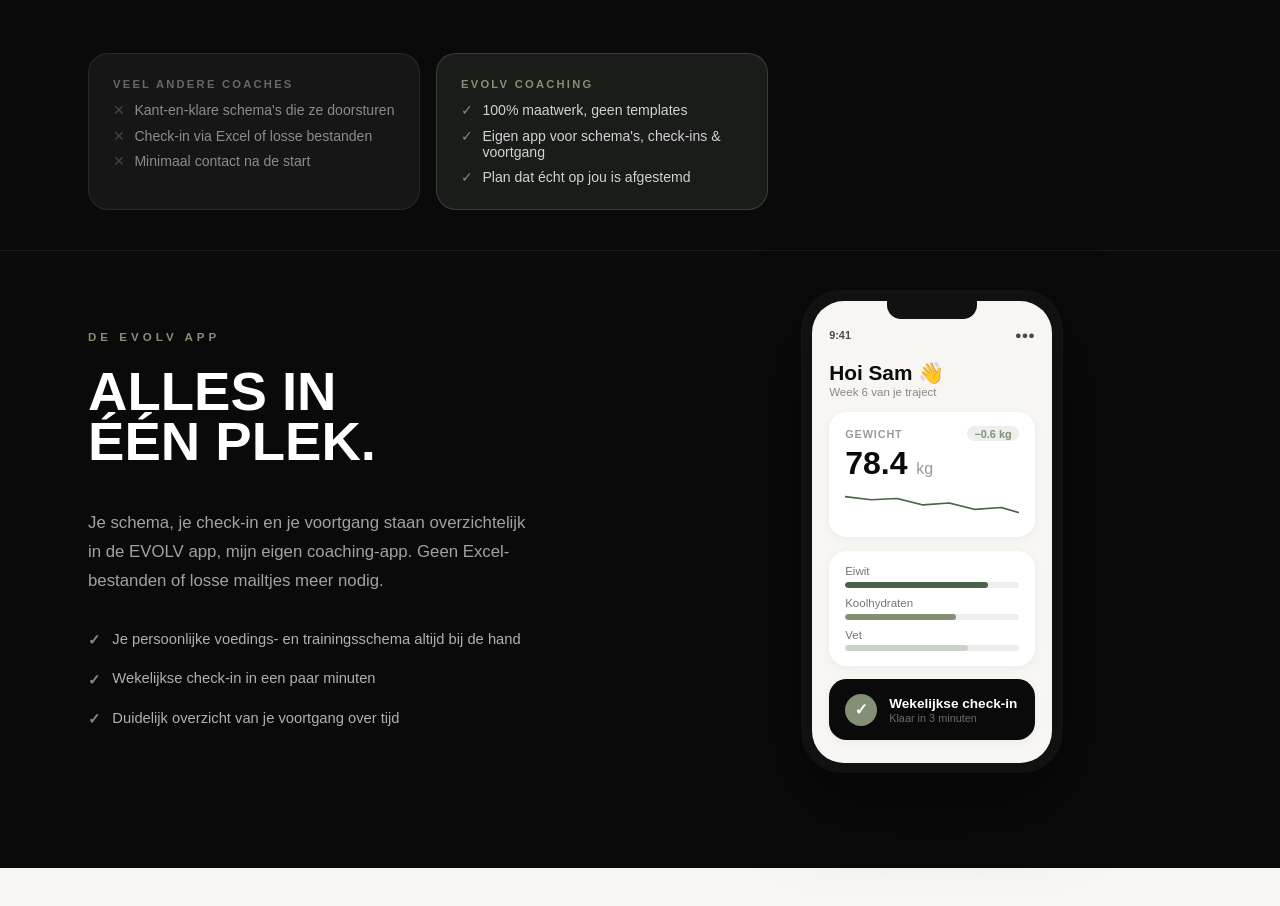
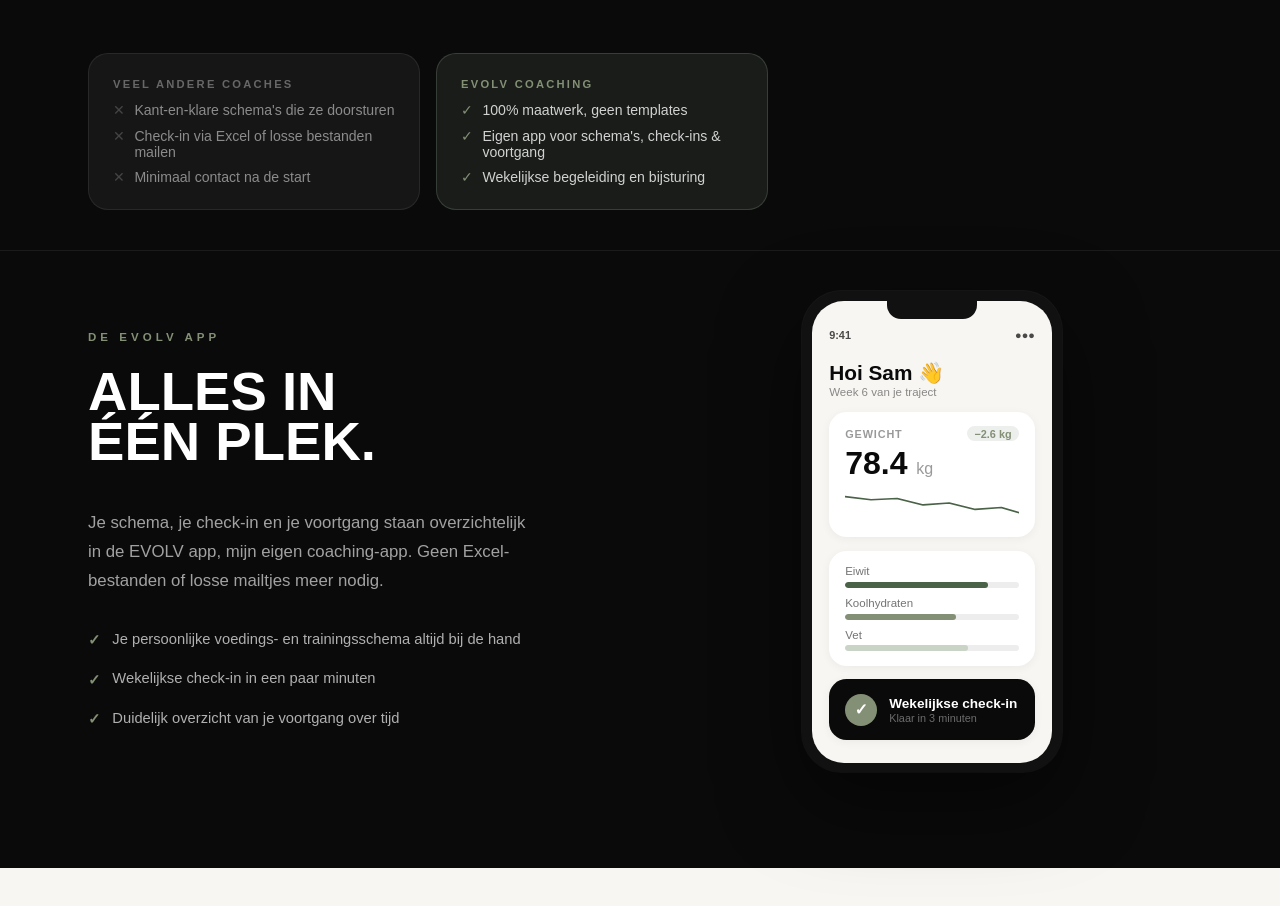
Before and after one commit to michelsn95/EVOLV-Coaching, a plain HTML site: page index.html in a window 1280 px wide. Shown: the part 2090-2996 px from the top of the page. Drawn offline with Linux system fonts and the light colour scheme.

Commit message:
Update coaching options and weight trend in index.html

```diff
--- a/index.html
+++ b/index.html
@@ -1069,7 +1069,7 @@
           <p style="font-size:.7rem;text-transform:uppercase;letter-spacing:.2em;color:rgba(255,255,255,.35);margin-bottom:.75rem;font-weight:600;">Veel andere coaches</p>
           <ul style="list-style:none;display:flex;flex-direction:column;gap:.6rem;">
             <li style="font-size:.88rem;color:rgba(255,255,255,.5);display:flex;gap:.6rem;"><span style="color:rgba(255,255,255,.2);">✕</span> Kant-en-klare schema's die ze doorsturen</li>
-            <li style="font-size:.88rem;color:rgba(255,255,255,.5);display:flex;gap:.6rem;"><span style="color:rgba(255,255,255,.2);">✕</span> Check-in via Excel of losse bestanden</li>
+            <li style="font-size:.88rem;color:rgba(255,255,255,.5);display:flex;gap:.6rem;"><span style="color:rgba(255,255,255,.2);">✕</span> Check-in via Excel of losse bestanden mailen</li>
             <li style="font-size:.88rem;color:rgba(255,255,255,.5);display:flex;gap:.6rem;"><span style="color:rgba(255,255,255,.2);">✕</span> Minimaal contact na de start</li>
           </ul>
         </div>
@@ -1078,7 +1078,7 @@
           <ul style="list-style:none;display:flex;flex-direction:column;gap:.6rem;">
             <li style="font-size:.88rem;color:rgba(255,255,255,.8);display:flex;gap:.6rem;"><span style="color:var(--green);">✓</span> 100% maatwerk, geen templates</li>
             <li style="font-size:.88rem;color:rgba(255,255,255,.8);display:flex;gap:.6rem;"><span style="color:var(--green);">✓</span> Eigen app voor schema's, check-ins &amp; voortgang</li>
-            <li style="font-size:.88rem;color:rgba(255,255,255,.8);display:flex;gap:.6rem;"><span style="color:var(--green);">✓</span> Plan dat écht op jou is afgestemd</li>
+            <li style="font-size:.88rem;color:rgba(255,255,255,.8);display:flex;gap:.6rem;"><span style="color:var(--green);">✓</span> Wekelijkse begeleiding en bijsturing</li>
           </ul>
         </div>
       </div>
@@ -1115,7 +1115,7 @@
             <div class="phone-card">
               <div class="phone-card-head">
                 <span>Gewicht</span>
-                <span class="phone-trend-down">−0.6 kg</span>
+                <span class="phone-trend-down">−2.6 kg</span>
               </div>
               <p class="phone-weight-value">78.4 <small>kg</small></p>
               <svg class="phone-chart" viewBox="0 0 200 50" preserveAspectRatio="none">
```
